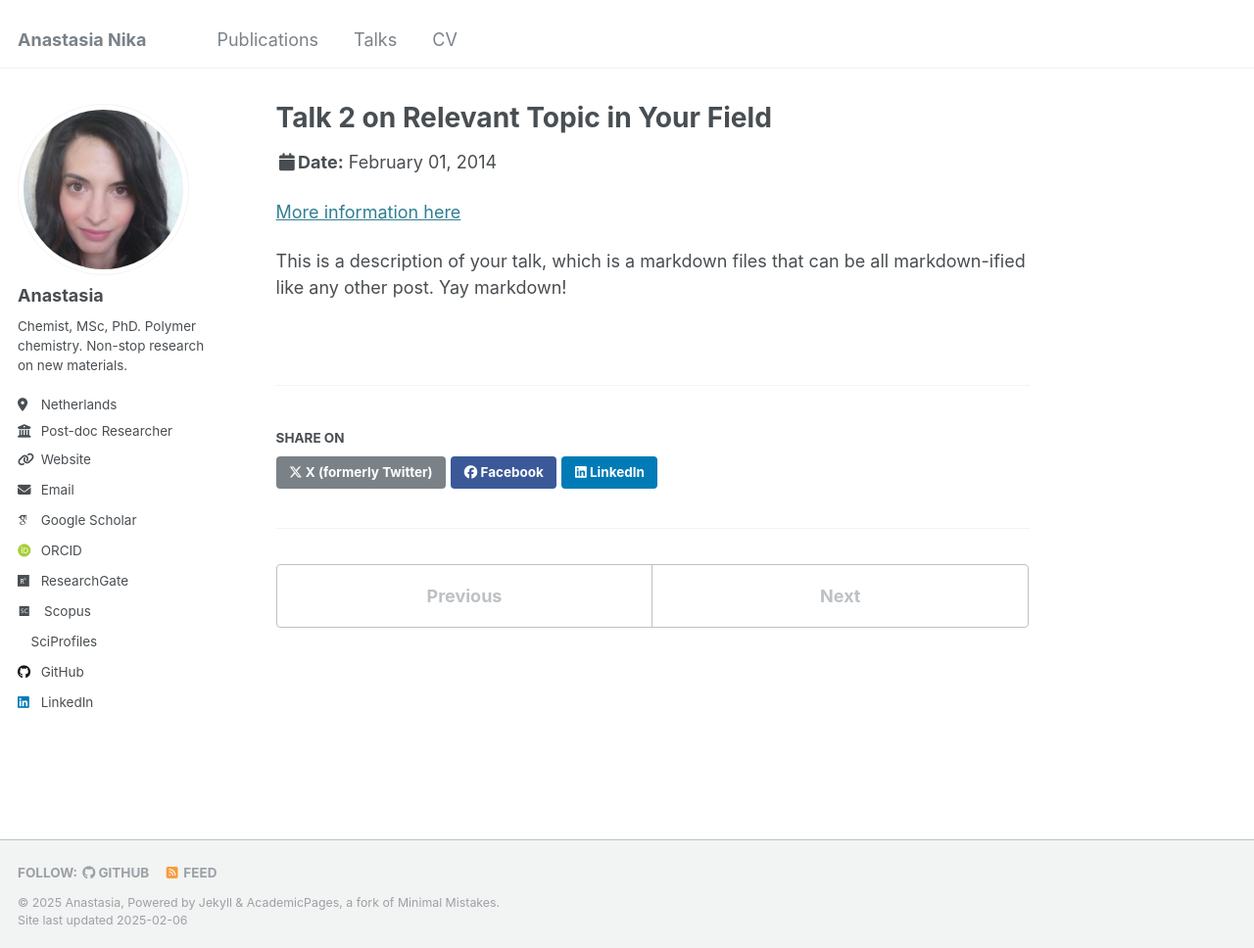
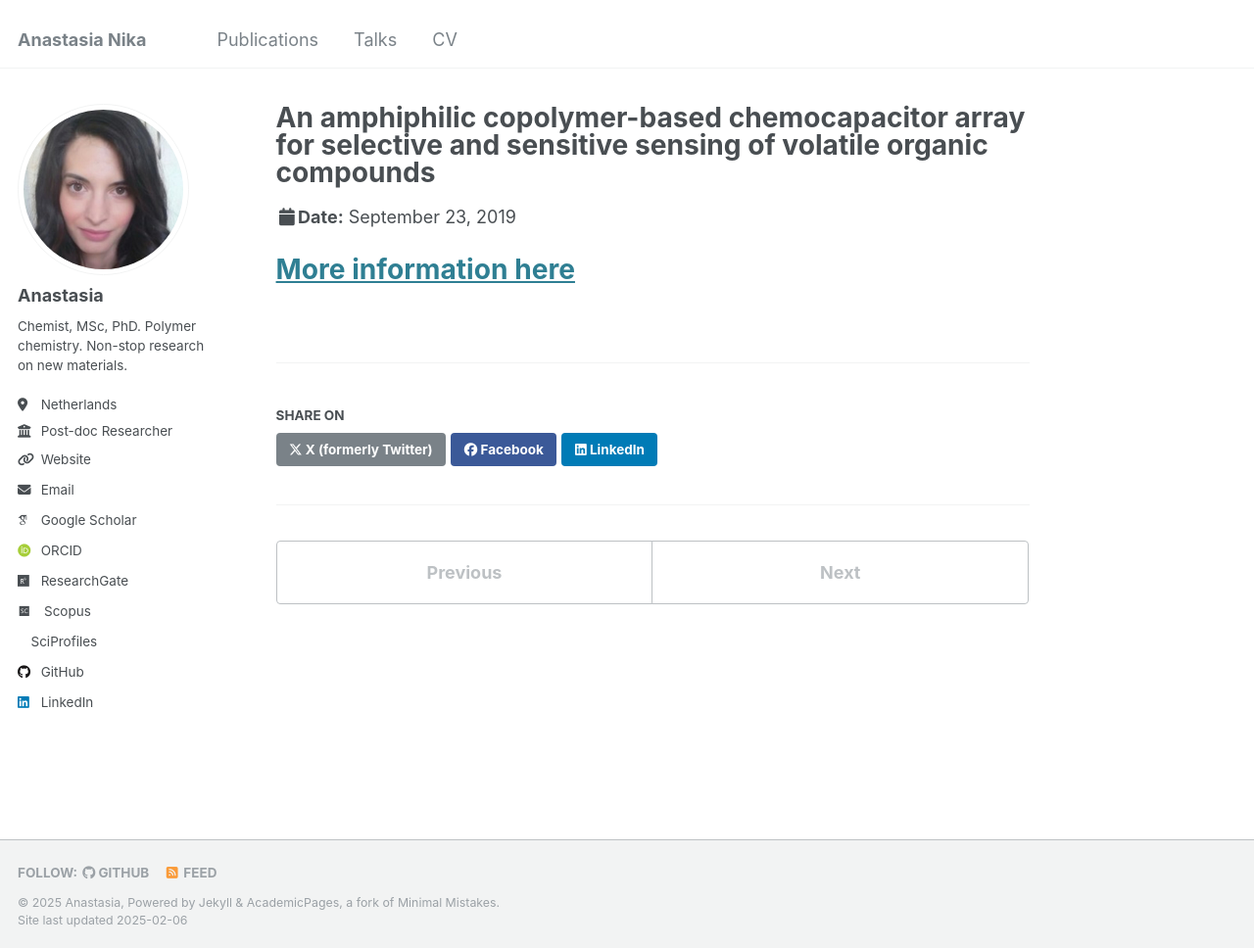
Before and after one commit to anastasianika/anastasianika.github.io, a Jekyll site: the page built from _talks/2014-02-01-talk-2.md, in a window 1280 px wide and 968 px high. Shown: the whole window at 98% size. Built offline with Jekyll 4.4.1, drawn with Linux system fonts in a browser that asks for light colours; some web fonts are replaced.

Commit message:
Update 2014-02-01-talk-2.md

```diff
--- a/_talks/2014-02-01-talk-2.md
+++ b/_talks/2014-02-01-talk-2.md
@@ -1,13 +1,11 @@
 ---
-title: "Talk 2 on Relevant Topic in Your Field"
+title: "An amphiphilic copolymer-based chemocapacitor array for selective and sensitive sensing of volatile organic compounds"
 collection: talks
-type: "Talk"
+type: "Poster"
 permalink: /talks/2014-02-01-talk-2
-venue: "London School of Testing"
-date: 2014-02-01
-location: "London, UK"
+venue: "45th International Conference on Micro & Nano Engineering"
+date: 23/09/2019
+location: "Rhodes, Greece"
 ---
 
-[More information here](http://example2.com)
-
-This is a description of your talk, which is a markdown files that can be all markdown-ified like any other post. Yay markdown!
+# [More information here](http://example2.com)
```
